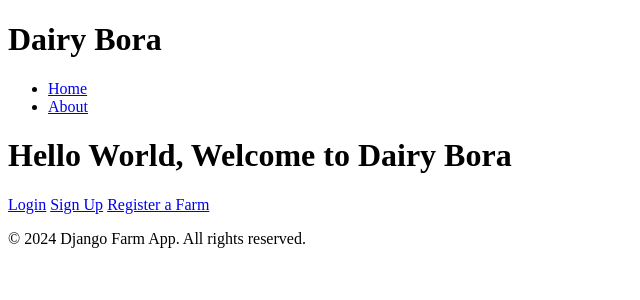
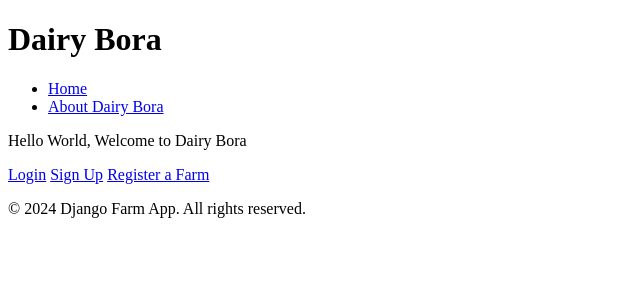
Before and after one commit to AlvinOt/dairy-django, a Django app: page / in a window 1280 px wide. Shown: the top 300 px of the page, without its empty margins (0-640 px from the left). Run offline with Django 4.2, Linux system fonts and the light colour scheme.

Commit message:
resize html elements to demo to user

```diff
--- a/mashamba/templates/base.html
+++ b/mashamba/templates/base.html
@@ -14,7 +14,7 @@
         <nav>
             <ul>
                 <li><a href="/">Home</a></li>
-                <li><a href="/about/">About</a></li>
+                <li><a href="/about/">About Dairy Bora</a></li>
                 <!-- Add more navigation links as needed -->
             </ul>
         </nav>
--- a/mashamba/templates/home.html
+++ b/mashamba/templates/home.html
@@ -4,7 +4,7 @@
 
 {% block content %}
 <div class="container">
-    <h1>Hello World, Welcome to Dairy Bora</h1>
+    <p>Hello World, Welcome to Dairy Bora</p>
     <div class="buttons">
         <a href="#" class="btn">Login</a>
         <a href="#" class="btn">Sign Up</a>
```
